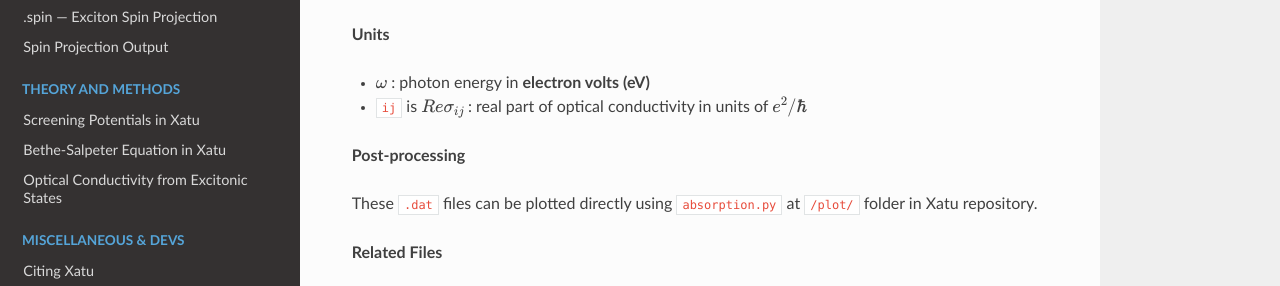
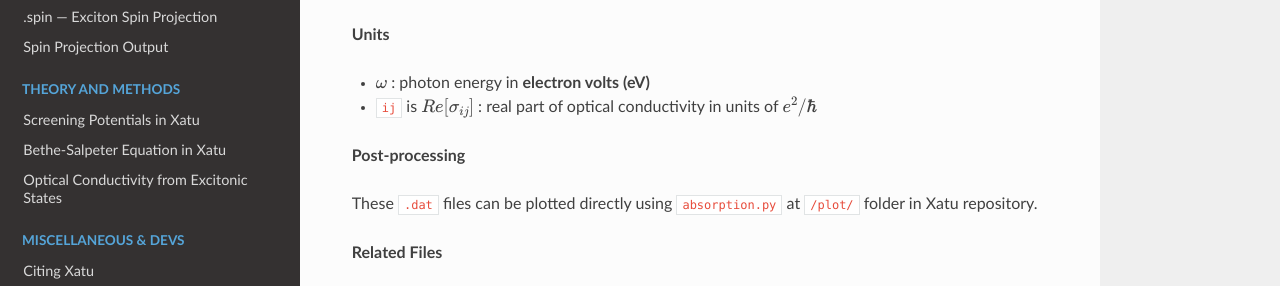
Before and after one commit to xatu-code/xatu-documentation, a Sphinx documentation site: the page built from docs/source/outputs/conductivity.rst, in a window 1280 px wide and 1208 px high. Shown: the part 658-944 px from the top of the window. Built offline with Sphinx 7.4.7 and the Read the Docs theme 3.1.0, drawn with Linux system fonts in a browser that asks for light colours.

Commit message:
minor latex fixes

```diff
--- a/docs/source/methods/optical_properties.rst
+++ b/docs/source/methods/optical_properties.rst
@@ -24,7 +24,7 @@ where:
 
 * $ V $ is the system volume
 * :math:`E_{\mathbf{k}}` is the exciton energy at momentum :math:`\mathbf{k}`
-* :math:`V_{\mathbf{k}}^a` velocity matrix elements :math:`\langle GS| \hat{v}^{a} | X_{mathbf{k} \rangle`
+* :math:`V_{\mathbf{k}}^a` velocity matrix elements :math:`\langle GS| \hat{v}^{a} | X_{\mathbf{k}} \rangle`
 * $ N_X $ is the number of computed exciton states
 * The delta function is broadened numerically using a specified kernel
 
--- a/docs/source/outputs/conductivity.rst
+++ b/docs/source/outputs/conductivity.rst
@@ -29,7 +29,7 @@ Each file contains real parts of the conductivity tensor components for differen
 
 * :math:`\omega` : photon energy in **electron volts (eV)**
 
-* ``ij`` is :math:`Re{\sigma_{ij}}` : real part of optical conductivity in units of :math:`e^{2}/\hbar`
+* ``ij`` is :math:`Re[{\sigma_{ij}}]` : real part of optical conductivity in units of :math:`e^{2}/\hbar`
 
 **Post-processing**
 
```
